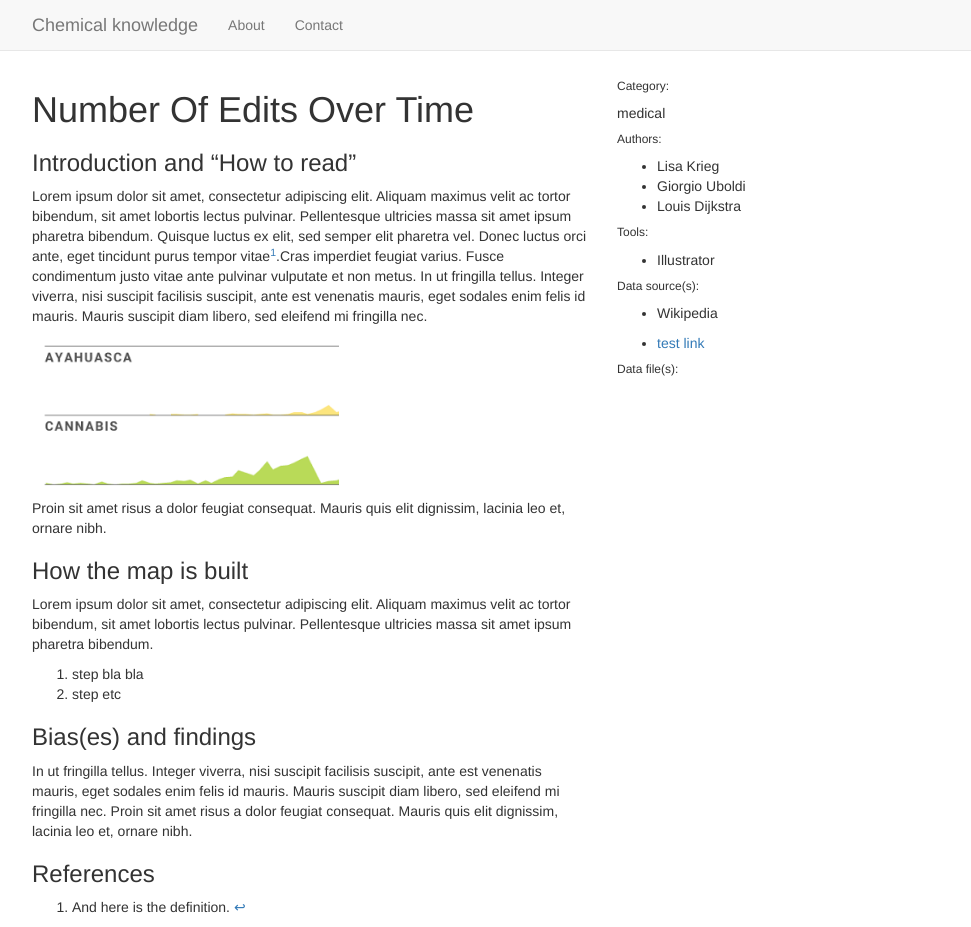
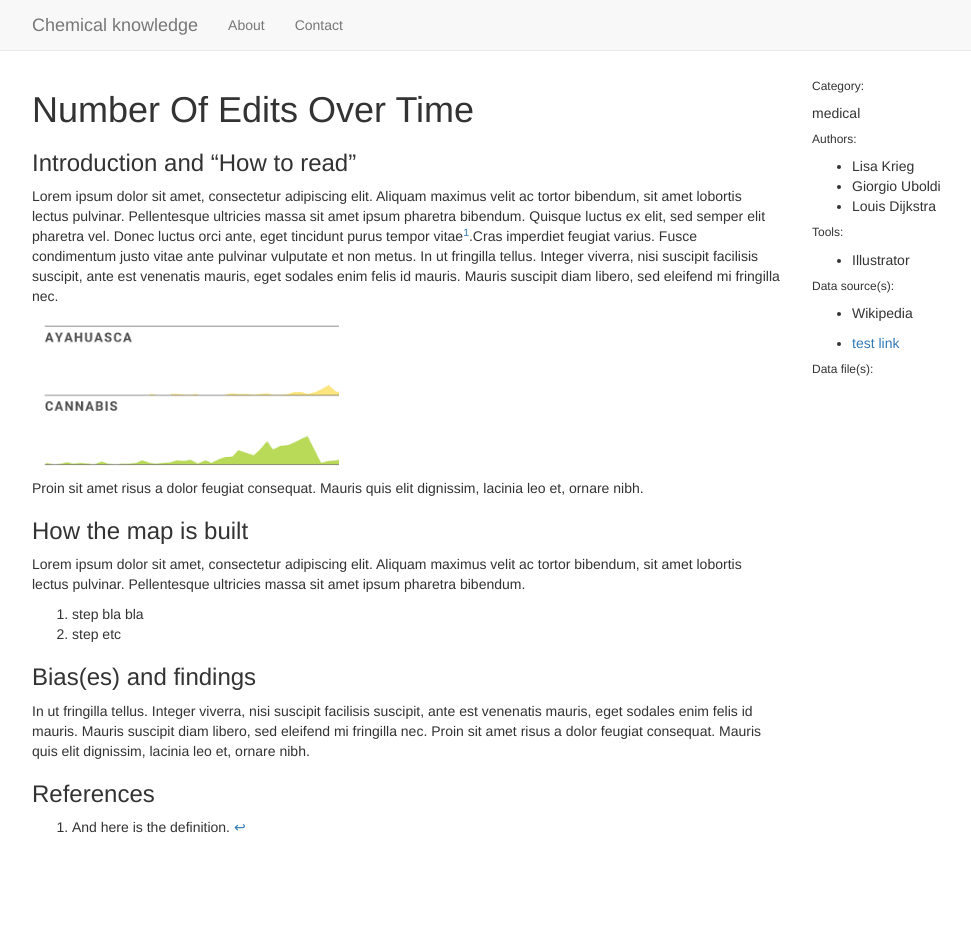
Before and after one commit to calibro/chemical-wiki, a Jekyll site: the page built from _explorations/number-of-edits-over-time.md, in a window 1280 px wide and 927 px high. Shown: the whole window, without its empty margins (38-1009 px from the left). Built offline with Jekyll 4.4.1, drawn with Linux system fonts in a browser that asks for light colours.

Commit message:
update exploration layout

```diff
--- a/_layouts/exploration.html
+++ b/_layouts/exploration.html
@@ -3,11 +3,11 @@
 ---
 <div class="container">
   <div class="row">
-    <div class="col-sm-6">
+    <div class="col-sm-8">
       <h1>{{ page.title }}</h1>
       {{ content }}
     </div>
-    <div class="col-sm-6">
+    <div class="col-sm-4">
       <h6>Category:</h6>
       <p>
          {{ page.category }}
```
